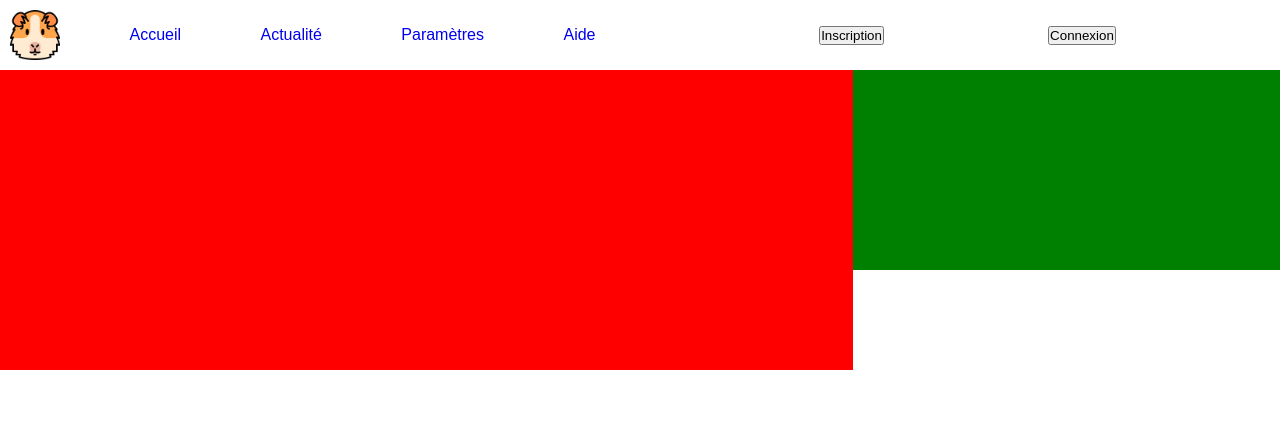
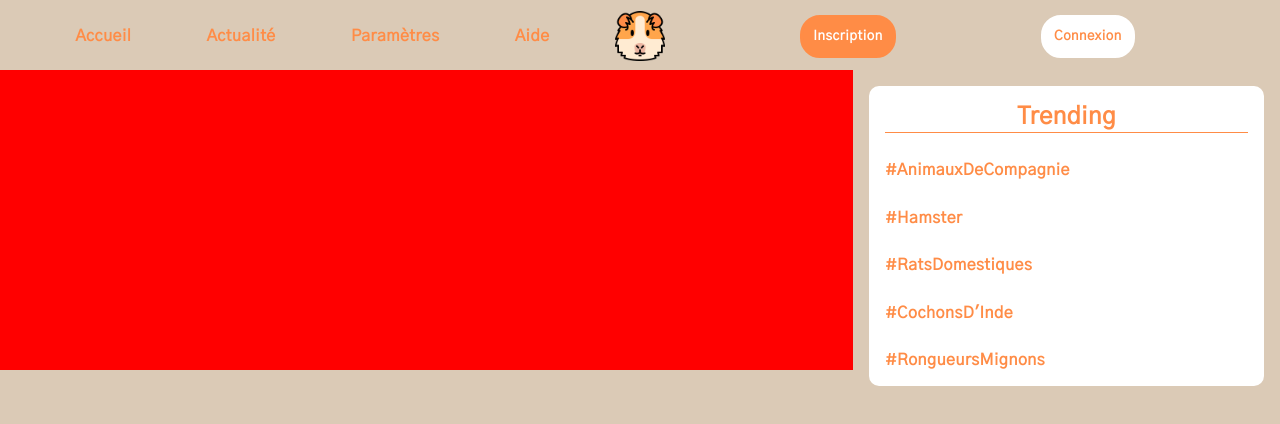
Before and after one commit to Code-Nam/css-layouting_microblog, a plain HTML site: page index.html in a window 1280 px wide. Shown: the top 424 px of the page. Drawn offline with Linux system fonts and the light colour scheme.

Commit message:
:sparkles: - Navbar & aside stylized

```diff
--- a/css-components/aside.css
+++ b/css-components/aside.css
@@ -1,4 +1,30 @@
 aside{
-  height: 200px;
-  background-color: green;
+  margin: 1em;
+  padding: 1em;
+  max-height: 300px;
+  position: sticky;
+  top: 70px;
+  background-color: var(--sec-color);
+  border-radius: 10px;
+  display: flex;
+  flex-direction: column;
+  justify-content: space-between;
+  color: var(--text-color);
 }
+
+aside > h2{
+  border-bottom: 1px solid var(--text-color);
+  width: 100%;
+  text-align: center;
+}
+
+aside > a:hover{
+  cursor: pointer;
+  text-decoration: underline;
+}
+
+@media screen and (max-width: 430px){
+  aside{
+    position: static;
+  }
+}
--- /dev/null
+++ b/css-components/navbar-items.css
@@ -0,0 +1,29 @@
+#menu{
+  color: var(--text-color);
+}
+
+#login > a{
+  padding: 10px;
+  border-radius: 20px;
+  font-size: smaller;
+}
+
+#login > :nth-child(1){
+  background-color: var(--main-color);
+  border: 3px solid var(--main-color);
+  color: var(--sec-color);
+}
+
+#login > :nth-child(1):hover{
+  border: 3px solid var(--sec-color);
+}
+
+#login > :nth-child(2){
+  background-color: var(--sec-color);
+  border: 3px solid var(--sec-color);
+  color: var(--text-color);
+}
+
+#login > :nth-child(2):hover{
+  border: 3px solid var(--main-color);
+}
--- a/css-components/navbar.css
+++ b/css-components/navbar.css
@@ -1,9 +1,13 @@
+@import url(navbar-items.css);
+
 nav{
   display: flex;
   justify-content: space-evenly;
   align-items: center;
   padding: 10px;
   z-index: 1;
+  position: sticky;
+  top: 1px;
 }
 
 #mobile-menu{
@@ -16,8 +20,8 @@ nav{
   z-index: 4;
   margin: 5px;
   border-radius: 75%;
-  border: 1px solid #7aa3cc;
-  background-color: #0d3170;
+  border: 1px solid var(--main-color);
+  background-color: var(--main-color);
 }
 
 #mobile-menu svg{
@@ -28,7 +32,7 @@ nav{
   max-width: 50px;
 }
 
-.menu{
+.nav-items{
   display: flex;
   justify-content: space-evenly;
   align-items: center;
@@ -41,12 +45,22 @@ nav{
     flex-direction: column;
     position: absolute;
     width: 70%;
-    height: 100%;
+    height: 90%;
     transform: translateX(-100%);
     transition: all 0.5s ease-in-out;
+    background-color: #985b2d;
   }
 
-  nav > .menu{
+  nav > .nav-items{
+    height: 100%;
+    order: 2;
+  }
+
+  #menu{
+    flex-wrap: wrap;
+  }
+
+  #login{
     flex-direction: column;
   }
 
--- a/css-components/style.css
+++ b/css-components/style.css
@@ -6,9 +6,26 @@
   padding: 0;
   margin: 0;
   box-sizing: border-box;
-  font-family: sans-serif;
+  font-family: 'Gothic A1', sans-serif;
+  font-weight: bold;
+  letter-spacing: .5px;
 }
 
+body{
+  background-color: #dbcab6;
+}
+
+body::-webkit-scrollbar{
+  width: 0.35rem;
+}
+
+body::-webkit-scrollbar-track{
+background: #2E2F2F;
+}
+
+body::-webkit-scrollbar-thumb{
+background: var(--main-color);
+}
 a{
   text-decoration: none;
 }
@@ -16,6 +33,7 @@ a{
 section{
   display: grid;
   grid-template-columns: 2fr 1fr;
+  height: 5000vh;
 }
 
 @media screen and (max-width: 430px) {
@@ -26,3 +44,9 @@ section{
     order: 2;
   }
 }
+
+:root{
+  --main-color: #ff8c46;
+  --sec-color: #FFF;
+  --text-color: #ff8c46;
+}
--- a/index.html
+++ b/index.html
@@ -5,28 +5,31 @@
   <meta name="viewport" content="width=device-width, initial-scale=1.0">
   <title>Layouting Microblog</title>
   <link rel="stylesheet" href="css-components/style.css">
+  <link rel="preconnect" href="https://fonts.googleapis.com">
+<link rel="preconnect" href="https://fonts.gstatic.com" crossorigin>
+<link href="https://fonts.googleapis.com/css2?family=Gothic+A1&display=swap" rel="stylesheet">
 </head>
 <body>
 
   <button id="mobile-menu" onclick="display(event)">
     <svg xmlns="http://www.w3.org/2000/svg" viewBox="0 0 24 24" stroke="White" stroke-width="2">
-        <line x1="3" y1="12" x2="21" y2="12"></line>
-        <line x1="3" y1="6" x2="21" y2="6"></line>
-        <line x1="3" y1="18" x2="21" y2="18"></line>
+        <line x1="3" y1="12" x2="13" y2="12"></line>
+        <line x1="3" y1="6" x2="20" y2="6"></line>
+        <line x1="3" y1="18" x2="17" y2="18"></line>
     </svg>
   </button>
 
   <nav>
+    <div id="menu" class="nav-items">
+      <p>Accueil</p>
+      <p>Actualité</p>
+      <p>Paramètres</p>
+      <p>Aide</p>
+    </div>
     <img id="logo" src="img/guinea-pig.png" alt="guinea-pig_logo">
-    <div class="menu">
-      <a href="#">Accueil</a>
-      <a href="#">Actualité</a>
-      <a href="#">Paramètres</a>
-      <a href="#">Aide</a>
-    </div>
-    <div class="menu">
-      <a href="#"><button>Inscription</button></a>
-      <a href="#"><button>Connexion</button></a>
+    <div id="login" class="nav-items">
+      <a href="#">Inscription</a>
+      <a href="#">Connexion</a>
     </div>
   </nav>
 
@@ -47,11 +50,12 @@
     </main>
 
     <aside>
-      <h2></h2>
-      <h2></h2>
-      <h2></h2>
-      <h2></h2>
-      <h2></h2>
+      <h2>Trending</h2>
+      <a>#AnimauxDeCompagnie</a>
+      <a>#Hamster</a>
+      <a>#RatsDomestiques</a>
+      <a>#CochonsD'Inde</a>
+      <a>#RongueursMignons</a>
     </aside>
 
   </section>
```
